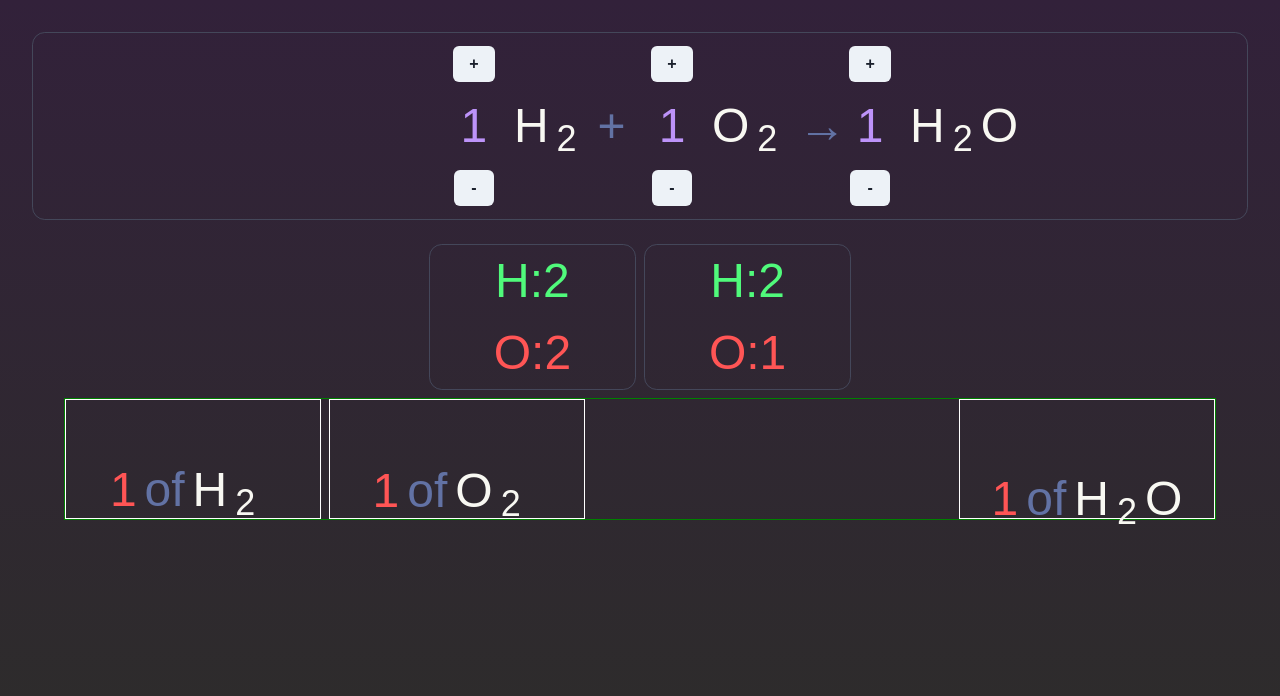
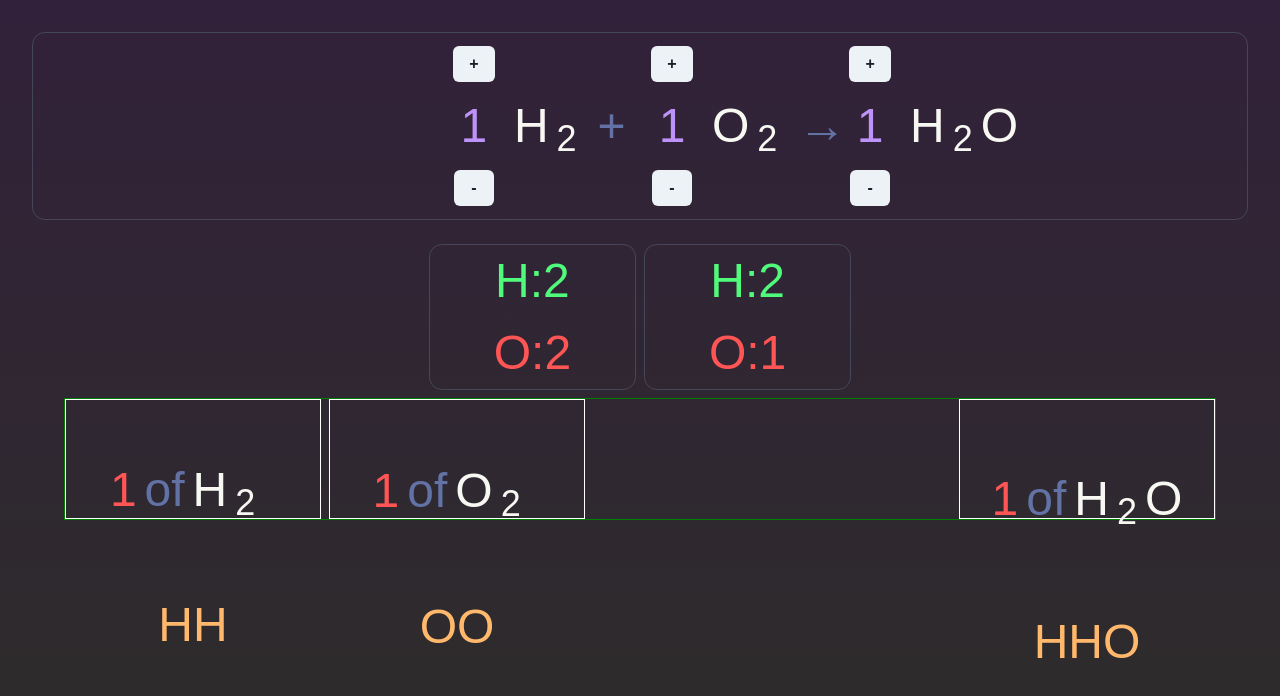
Before and after one commit to jdvober/chemical-equation-balancer, a React (Vite) app: page / in a window 1280 px wide. Shown: the top 696 px of the page. Built offline with nearby package versions, Linux system fonts and the light colour scheme.

Commit message:
shows elements

```diff
--- a/src/components/ChemicalDisplay/ChemicalDisplay.tsx
+++ b/src/components/ChemicalDisplay/ChemicalDisplay.tsx
@@ -1,7 +1,7 @@
 import React from "react"
 import { v4 as uuid } from "uuid"
 
-import { Flex, HStack, Spacer, Text, VStack } from "@chakra-ui/react"
+import { Box, Flex, HStack, Spacer, Text, VStack } from "@chakra-ui/react"
 
 // If values, fill in the object below
 //type ChemicalDisplayProps = {}
@@ -32,7 +32,6 @@ export const ChemicalDisplay: React.FC<ChemicalDisplayProps> = () => {
 			})
 			chemsArr.push(chemicals.flat())
 		}
-		console.log(chemsArr)
 		return chemsArr
 	}
 
@@ -61,7 +60,15 @@ export const ChemicalDisplay: React.FC<ChemicalDisplayProps> = () => {
 						/>
 					</HStack>
 					// Atoms
-					{makeChemicalArrays(compound)}
+					{makeChemicalArrays(compound).map((chemicalArray) => {
+						return (
+							<Box>
+								<Text color="dracula.dracOrange">
+									{chemicalArray}
+								</Text>
+							</Box>
+						)
+					})}
 				</VStack>
 			)
 		})
```
